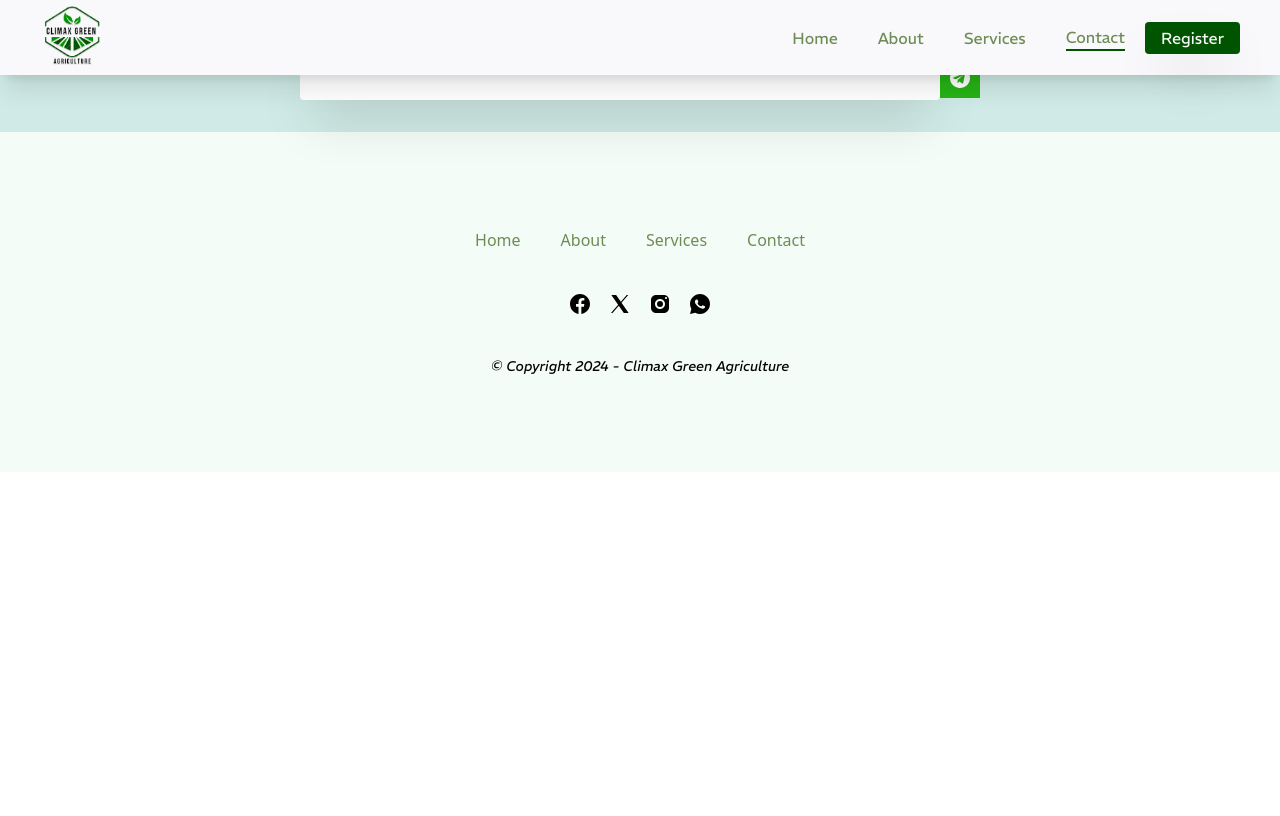
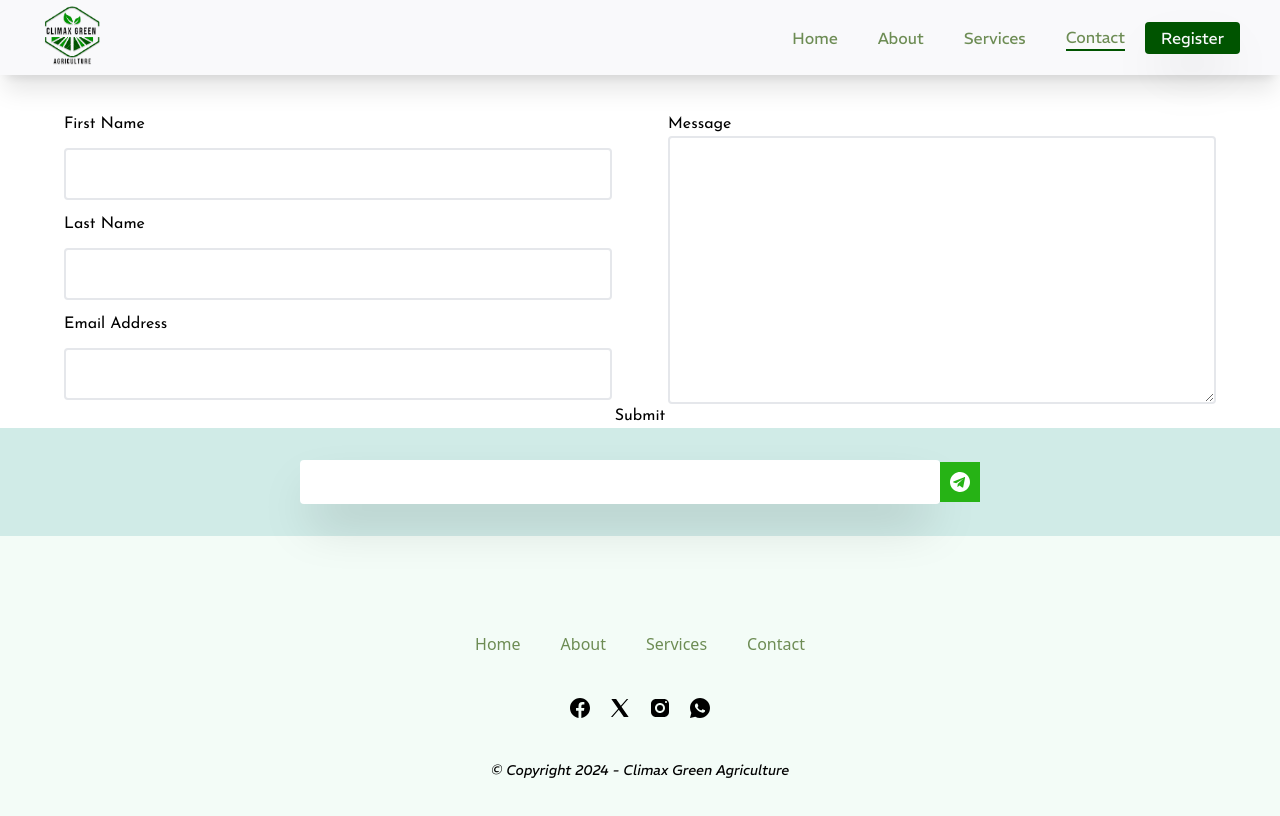
Before and after one commit to Ediomojose/Climax-Green-Agriculture, a React (Vite) app: page /contact in a window 1280 px wide. Shown: the top 816 px of the page. Built offline with nearby package versions, Linux system fonts and the light colour scheme.

Commit message:
Changes: Added contact form to the contact page

```diff
--- a/package.json
+++ b/package.json
@@ -12,6 +12,7 @@
   "dependencies": {
     "@emailjs/browser": "^4.3.3",
     "dotenv": "^16.4.5",
+    "formik": "^2.4.5",
     "framer-motion": "^11.0.20",
     "localforage": "^1.10.0",
     "match-sorter": "^6.3.4",
--- /dev/null
+++ b/src/components/Elements/Form/ContactForm/ContactForm.jsx
@@ -0,0 +1,129 @@
+import React from "react";
+import { useFormik } from "formik";
+import emailjs from "@emailjs/browser";
+import { ToastContainer, toast } from "react-toastify";
+import "react-toastify/dist/ReactToastify.css";
+
+// A custom validation function. This must return an object
+// which keys are symmetrical to our values/initialValues
+const validate = (values) => {
+  const errors = {};
+  if (!values.firstName) {
+    errors.firstName = "Input field cannot be empty";
+  } else if (values.firstName.length > 15) {
+    errors.firstName = "Must be 15 characters or less";
+  }
+
+  if (!values.lastName) {
+    errors.lastName = "ReInput field cannot be emptyquired";
+  } else if (values.lastName.length > 20) {
+    errors.lastName = "Must be 20 characters or less";
+  }
+
+  if (!values.email) {
+    errors.email = "ReqInput field cannot be emptyuired";
+  } else if (!/^[A-Z0-9._%+-]+@[A-Z0-9.-]+\.[A-Z]{2,4}$/i.test(values.email)) {
+    errors.email = "Invalid email address";
+  }
+
+  if (!values.message) {
+    errors.message = "RequInput field cannot be emptyired";
+  } else if (values.lastName.length > 50) {
+    errors.message = "Must be 50 characters or more";
+  }
+
+  return errors;
+};
+
+const ContactForm = () => {
+  // Pass the useFormik() hook initial form values, a validate function that will be called when
+  // form values change or fields are blurred, and a submit function that will
+  // be called when the form is submitted
+  const formik = useFormik({
+    initialValues: {
+      firstName: "",
+      lastName: "",
+      email: "",
+      message: "",
+    },
+    validate,
+    onSubmit: (values) => {
+      alert(JSON.stringify(values, null, 2));
+    },
+  });
+
+  return (
+    <form
+      onSubmit={formik.handleSubmit}
+      className={`flex flex-col pt-28 px-5 md:px-16 font-josefinsansRegular`}
+    >
+      <div className={`grid md:grid-cols-2 gap-14`}>
+        <div className={` flex flex-col gap-3`}>
+          <label htmlFor="firstName">First Name</label>
+          <input
+            id="firstName"
+            name="firstName"
+            type="text"
+            className={`py-3 px-5 w-full text-base font-josefinsansRegular rounded border-2  outline-none`}
+            onChange={formik.handleChange}
+            onBlur={formik.handleBlur}
+            value={formik.values.firstName}
+          />
+          {formik.touched.firstName && formik.errors.firstName ? (
+            <div className={`bg-red-300 text-red-900 py-1 px-2 my-2 text-xs`}>{formik.errors.firstName}</div>
+          ) : null}
+
+          <label htmlFor="lastName">Last Name</label>
+          <input
+            id="lastName"
+            name="lastName"
+            type="text"
+            className={`py-3 px-5 w-full text-base font-josefinsansRegular rounded border-2  outline-none`}
+            onChange={formik.handleChange}
+            onBlur={formik.handleBlur}
+            value={formik.values.lastName}
+          />
+          {formik.touched.lastName && formik.errors.lastName ? (
+            <div className={`bg-red-300 text-red-900 py-1 px-2 my-2 text-xs`}>{formik.errors.lastName}</div>
+          ) : null}
+
+          <label htmlFor="email">Email Address</label>
+          <input
+            id="email"
+            name="email"
+            type="email"
+            className={`py-3 px-5 w-full text-base font-josefinsansRegular rounded border-2  outline-none`}
+            onChange={formik.handleChange}
+            onBlur={formik.handleBlur}
+            value={formik.values.email}
+          />
+          {formik.touched.email && formik.errors.email ? (
+            <div className={`bg-red-300 text-red-900 py-1 px-2 my-2 text-xs`}>{formik.errors.email}</div>
+          ) : null}
+        </div>
+        <div className={`flex flex-col`}>
+          <label htmlFor="message">Message</label>
+          <textarea
+            name="message"
+            id="message"
+            cols="30"
+            rows="10"
+            className={`py-3 px-5 w-full text-base font-josefinsansRegular rounded border-2  outline-none`}
+            onChange={formik.handleChange}
+            onBlur={formik.handleBlur}
+            value={formik.values.message}
+          >
+            Message
+          </textarea>
+          {formik.touched.message && formik.errors.message ? (
+            <div className={`bg-red-300 text-red-900 py-1 px-2 my-2 text-xs`}>{formik.errors.message}</div>
+          ) : null}
+        </div>
+      </div>
+
+      <button type="submit">Submit</button>
+    </form>
+  );
+};
+
+export default ContactForm;
--- a/src/components/Elements/Contact_Form/ContactForm.jsx
+++ b/src/components/Elements/Form/NewsletterForm/NewsletterForm.jsx
@@ -1,10 +1,10 @@
 import React, { useState, useRef } from "react";
+import { motion } from "framer-motion";
 import emailjs from "@emailjs/browser";
-import { motion } from "framer-motion";
 import { ToastContainer, toast } from "react-toastify";
 import "react-toastify/dist/ReactToastify.css";
 
-const ContactForm = ({placeholder}) => {
+const NewsletterForm = ({placeholder}) => {
   const form = useRef();
   const [isSubmitting, setIsSubmitting] = useState(false);
   const [stateMessage, setStateMessage] = useState(null);
@@ -77,4 +77,4 @@ const ContactForm = ({placeholder}) => {
   );
 };
 
-export default ContactForm;
+export default NewsletterForm;
--- a/src/components/Pages/Contact/ContactPage.jsx
+++ b/src/components/Pages/Contact/ContactPage.jsx
@@ -1,12 +1,13 @@
-import React from 'react'
-import TemplateWrapper from '../../../widget/TemplateWrapper'
+import React from "react";
+import TemplateWrapper from "../../../widget/TemplateWrapper";
+import ContactForm from "../../Elements/Form/ContactForm/ContactForm";
 
 const ContactPage = () => {
   return (
     <TemplateWrapper>
-        Contact Page
+      <ContactForm/>
     </TemplateWrapper>
-  )
-}
+  );
+};
 
-export default ContactPage
+export default ContactPage;
```
Also changed, not shown: src/components/Elements/Footer/WebFooter.jsx (+7 -3 lines), src/components/Pages/Home/HeroSection.jsx (+4 -7 lines), src/components/Pages/Home/HomePage.jsx (+21 -21 lines), 1 other file (tests, documents, lock files or other folders).
